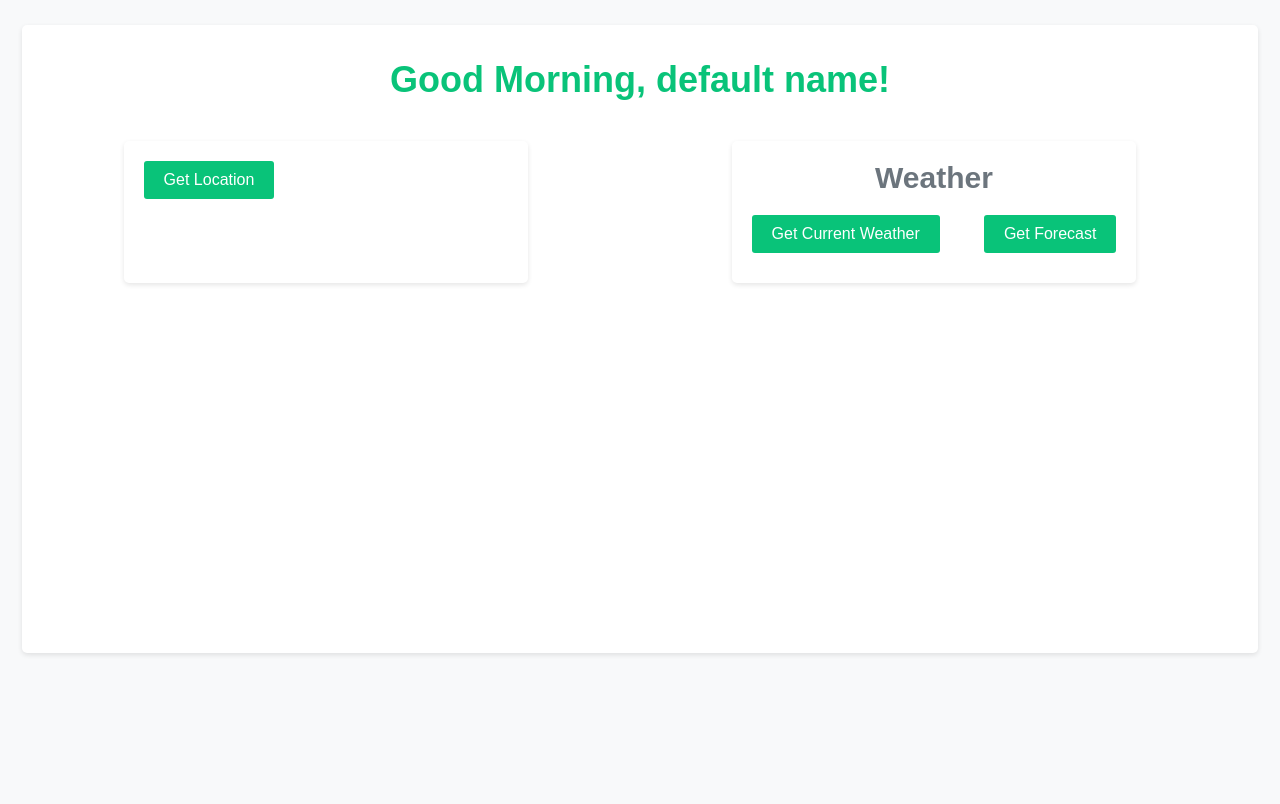
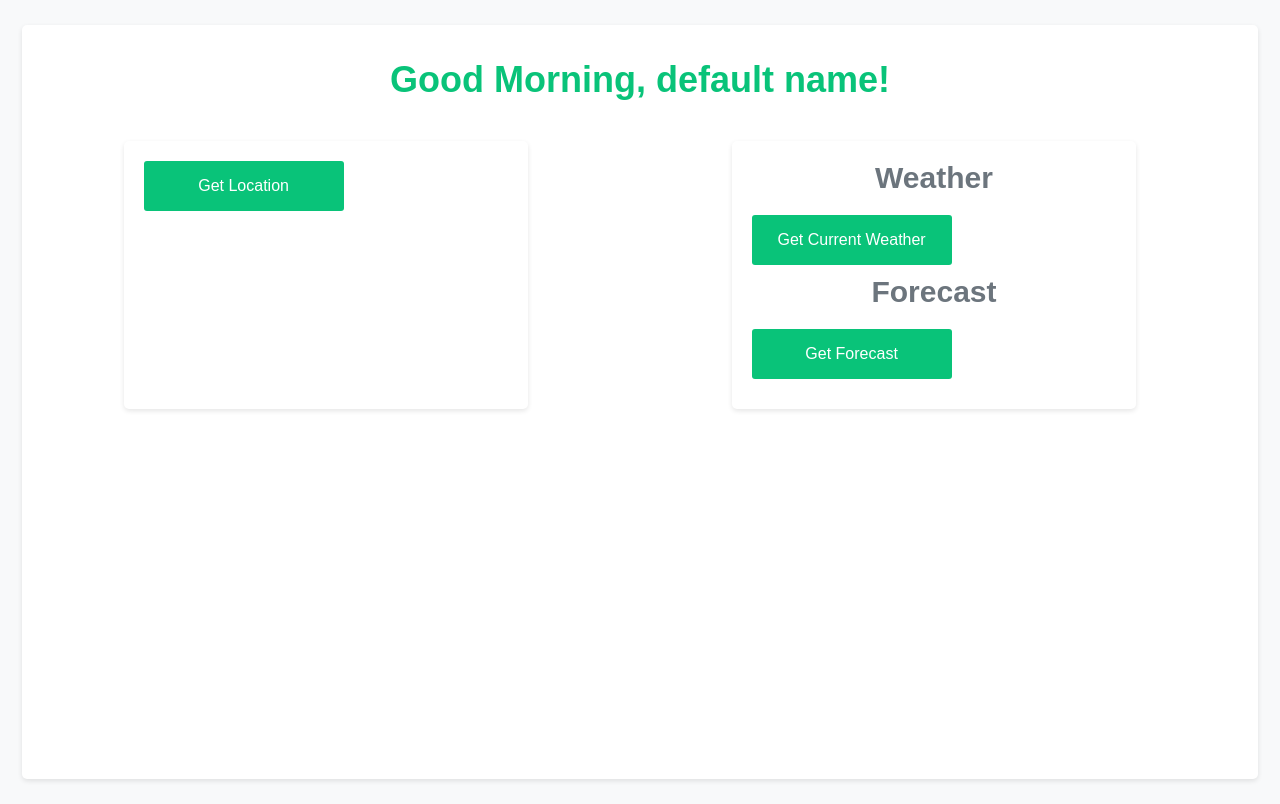
Before and after one commit to Lia711/weather-app, a React (Create React App) app: page /home in a window 1280 px wide. Built offline with nearby package versions, Linux system fonts and the light colour scheme.

Commit message:
finished weather display; started forecast

```diff
--- a/src/components/Button/Button.jsx
+++ b/src/components/Button/Button.jsx
@@ -4,7 +4,7 @@ import "./Button.scss"
 const Button = (props) => {
     const {buttonText, onClick} = props;
   return (
-    <button onClick={onClick}>{buttonText} </button>
+    <button className="button" onClick={onClick}>{buttonText} </button>
   )
 }
 
--- a/src/components/Button/Button.scss
+++ b/src/components/Button/Button.scss
@@ -0,0 +1,4 @@
+.button {
+    width:200px;
+    height:50px;
+}
--- a/src/components/Weather/Weather.jsx
+++ b/src/components/Weather/Weather.jsx
@@ -5,6 +5,8 @@ import Button from '../Button/Button';
 
 const Weather = (props) => {
     const {longitude, latitude} = props;
+    const currentDate = new Date()
+    const date = `${currentDate.getDate()}/${currentDate.getMonth()+1}/${currentDate.getFullYear()}`
     const [weather, setWeather] = useState();
     const [forecast, setForecast] = useState();
 
@@ -18,32 +20,40 @@ const Weather = (props) => {
         const response = await fetch(url);
         const data = await response.json();
         setWeather(data)
-        console.log(data)
-        console.log(weather)
-        console.log(data.current.humidity)
     }
 
     const getForecast = async()=> {
-        let url = `${api.base}/forecast.json?key=${api.key}&${latitude},${longitude}&days=7`;
+        let url = `${api.base}/forecast.json?key=${api.key}&q=${latitude},${longitude}`;
         const response = await fetch(url);
         const data2 = await response.json();
         setForecast(data2)
         console.log(data2)
-        console.log(weather)
     }
     console.log(weather)
-    console.log(forecast)
+
+    console.log(forecast?.forecast.forecastday[0])
+
+
   return (
     <div className='weatherCard'>
     <h3>Weather</h3>
     <div className='content'>
     <Button buttonText={"Get Current Weather"} onClick={getWeather}/>
         {weather ? <div className='current'>
-            <p>Current Weather: {weather.current.humidity} </p>
+            <p>Showing current weather for {weather.location.name}</p>
+            <img src={weather.current.condition.icon} alt="" />
+            <p>Condition: {weather.current.condition.text}</p>
+            <p>Temperature: {weather.current.temp_c} °C</p>
+            <p>Wind: {weather.current.wind_kph} km/h</p>
+            <p>Humidity: {weather.current.humidity} %</p>
         </div> : null}
+    </div>
+    <h3>Forecast</h3>
+    <div className='content'>
     <Button buttonText={"Get Forecast"} onClick={getForecast}/>
         {forecast ? <div className='forecast'>
-            <p>Forecast: </p>
+            <p>Showing forecast for {date}</p>
+             <p>Sunrise: {forecast.forecast.forecastday[0].astro.sunrise} </p>
         </div> : null}
     </div>
     </div>
--- a/src/components/Weather/Weather.scss
+++ b/src/components/Weather/Weather.scss
@@ -4,7 +4,7 @@ $background-color: #f8f9fa;
 
 .content {
     display: flex;
-    justify-content: space-between;
+    flex-direction: column;
 }
 
 h3 {
```
